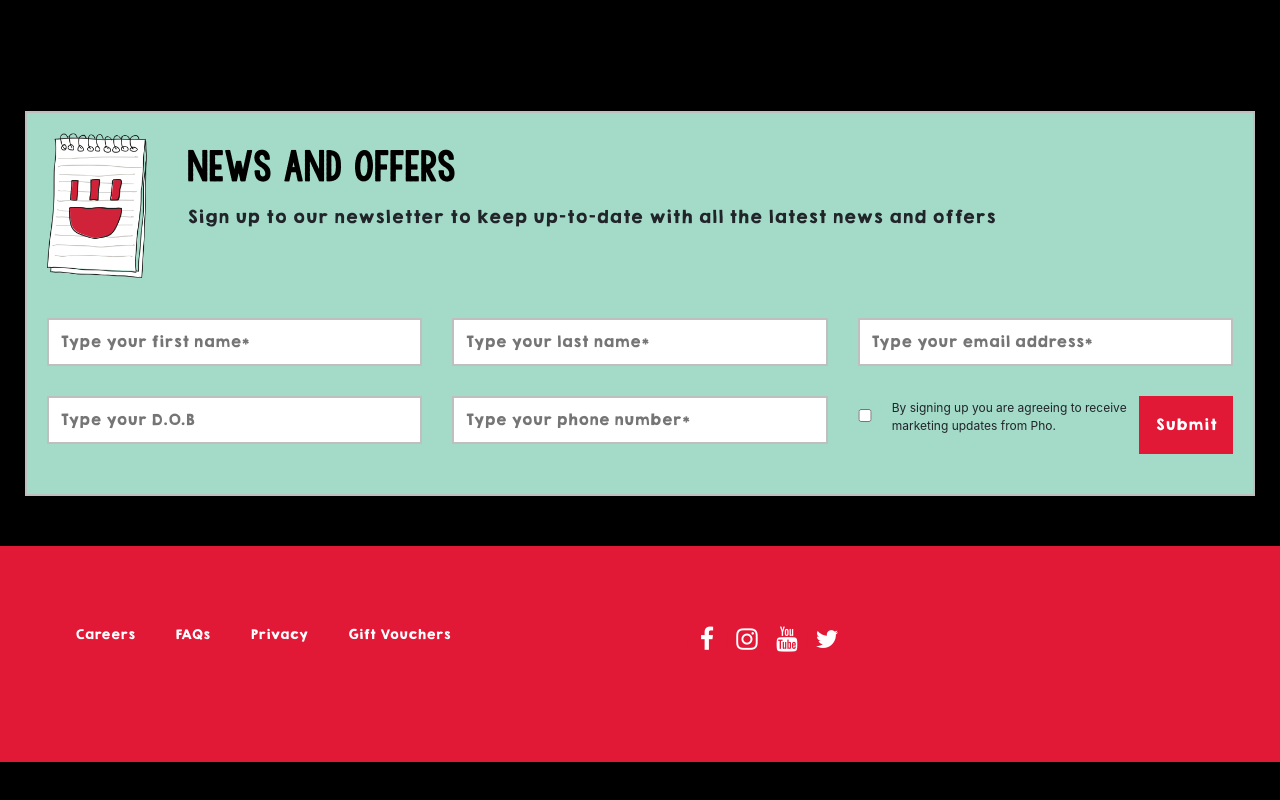
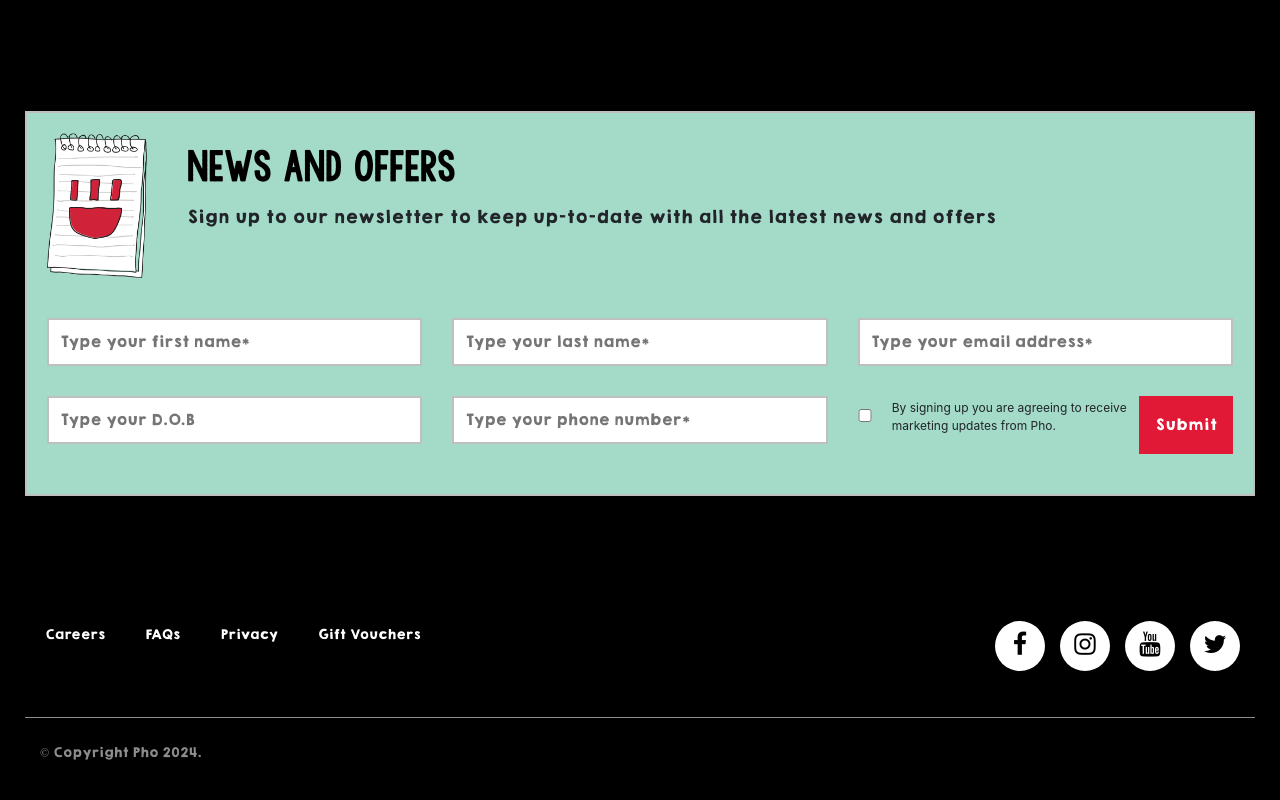
Before and after one commit to Thao-Quyen/N06_PTTKPM_Nhom_15, a plain HTML site: page HOME.html in a window 1280 px wide. Shown: the part 3859-4659 px from the top of the page. Before the commit the page ends 4621 px from the top, so only its background shows below. Drawn offline with nearby package versions, Linux system fonts and the light colour scheme.

Commit message:
update footer

```diff
--- a/HOME.html
+++ b/HOME.html
@@ -136,7 +136,7 @@
 
                         <div class="popup-footer">
                             <nav role="navigation">
-                                <ul>
+                                <ul class="nav">
                                     <li><a href="#">FAQs</a></li>
                                     <li><a href="#">Privacy</a></li>
                                     <li><a href="#">GIFT VOUCHERS</a></li>
@@ -240,7 +240,7 @@
                         </div>
                     </section>
 
-                    <section class="text-columns u__fullScreen js__background-change" data-image="./wp-content/themes/library/images/background.jpg" >
+                    <section class="text-columns u__fullScreen js__background-change" data-image="./wp-content/themes/library/images/background/jpg" >
                         <div class="u__wrapper row align-items-center justify-content-center">
 
                                 <div class="text col-md-6">
@@ -309,10 +309,9 @@
         </div>
 
         <footer>
-            <div class="u__wrapper top col-12 d-flex">
-                <div class="col-6">
+            <div class="u__wrapper top">
                 <nav role="navigation">
-                        <ul class="nav d-felx">
+                    <ul class="nav footer-nav">
                         <li><a href="#">Careers</a></li>
                         <li><a href="#">FAQs</a></li>
                         <li><a href="#">Privacy</a></li>
@@ -320,9 +319,8 @@
                         <li></li>
                     </ul>
                 </nav>
-                </div>
-                <div class="social col-6">
-                    <ul class="d-flex">
+                <div class="social">
+                    <ul>
                         <li><a href="#" class="facebook" title=""><i class="fa fa-facebook"></i></a></li>
                         <li><a href="#" class="instagram" title=""><i class="fa fa-instagram"></i></a></li>
                         <li><a href="#" class="youtube" title=""><i class="fa fa-youtube"></i></a></li>
@@ -330,6 +328,12 @@
                     </ul>
                 </div>
             </div>
+
+            <div class="u__wrapper">
+                <div class="footer__bottom | d-flex align-items-center justify-content-between">
+                    <p>&copy; Copyright Pho 2024.</p>
+                </div>
+            </div>
         </footer>
         <script type="text/javascript" src="https://www.phocafe.co.uk/wp-content/themes/pho-2018/library/dist/js/main.min.js?debug=1715582187" id="main_js-js"></script>
 
--- a/index.css
+++ b/index.css
@@ -919,7 +919,7 @@ header .social a:hover {
 }
 
 header .popup-footer nav {
-    display: block;
+    /* display: block; */
     margin-bottom: 15px
 }
 
@@ -1486,7 +1486,7 @@ body {
 }
 
 footer {
-    background-color: #e21837;
+    background-color: #000;
     padding: 75px 0;
     position: relative;
     /* transition: opacity 5s ease; */
@@ -1496,13 +1496,19 @@ footer .u__wrapper {
     position: relative;
 }
 
-.nav {
-    /* display: flex; */
-    /* flex-wrap: wrap; */
-    /* list-style: none; */
-    /* margin-bottom: 0; */
-    /* padding-left: 0 */
-}
+footer .u__wrapper.top {
+    display: flex;
+    /* align-items: flex-start; */
+    justify-content: space-between;
+}
+
+/* .nav {
+    display: flex;
+    flex-wrap: wrap;
+    list-style: none;
+    margin-bottom: 0;
+    padding-left: 0
+} */
 /* footer nav {
     display: inline-block;
     vertical-align: middle;
@@ -1517,41 +1523,59 @@ footer li a {
     padding: 5px 20px;
 }
 
-footer a{
+footer a, footer p{
     color: #fff;
     font-family: KGHappySolid;
     font-size: 12px;
     line-height: 20px;
 }
-
 footer a:hover {
-    color: #000;
+    color: #a4dac8;
     text-decoration: none;
 }
 footer nav a {
     transition: .5s;
 }
+footer .social {
+    margin-right: 15px;
+}
 footer .social ul li i {
-    color: #fff;
+    color: #000;
     font-size: 25px;
 }
 footer .social ul li a {
-    padding: 8px;
-}
-
+    /* padding: 8px; */
+}
+footer .social ul {
+    /* display: block; */
+    /* margin: 0; */
+    /* padding: 0; */
+}
+footer .social ul {
+    display: flex;
+}
 footer .social ul li {
     align-items: center;
-    background-color: #e21837;
+    background-color: #fff;
     border-radius: 50%;
     display: flex;
-    height: 40px;
+    height: 50px;
     justify-content: center;
-    margin: 0 0 10px;
+    margin-left: 15px;
     transition: .5s;
-    width: 40px;
+    width: 50px;
 }
 footer .social ul li:hover {
-    background-color: #000;
+    background-color: #a4dac8;
+}
+footer .footer__bottom {
+    border-top: 1.5px solid hsla(0,0%,100%,.55);
+    margin-top: 30px;
+    padding-top: 25px;
+}
+footer .footer__bottom p {
+    margin: 0 15px;
+    opacity: .55
 }
 .col-md-6, .col-6, .col-12, .col-md-4{
     min-height: 1px;
```
Also changed, not shown: 1 other file. Lines whose indentation alone changed are shown as unchanged.
